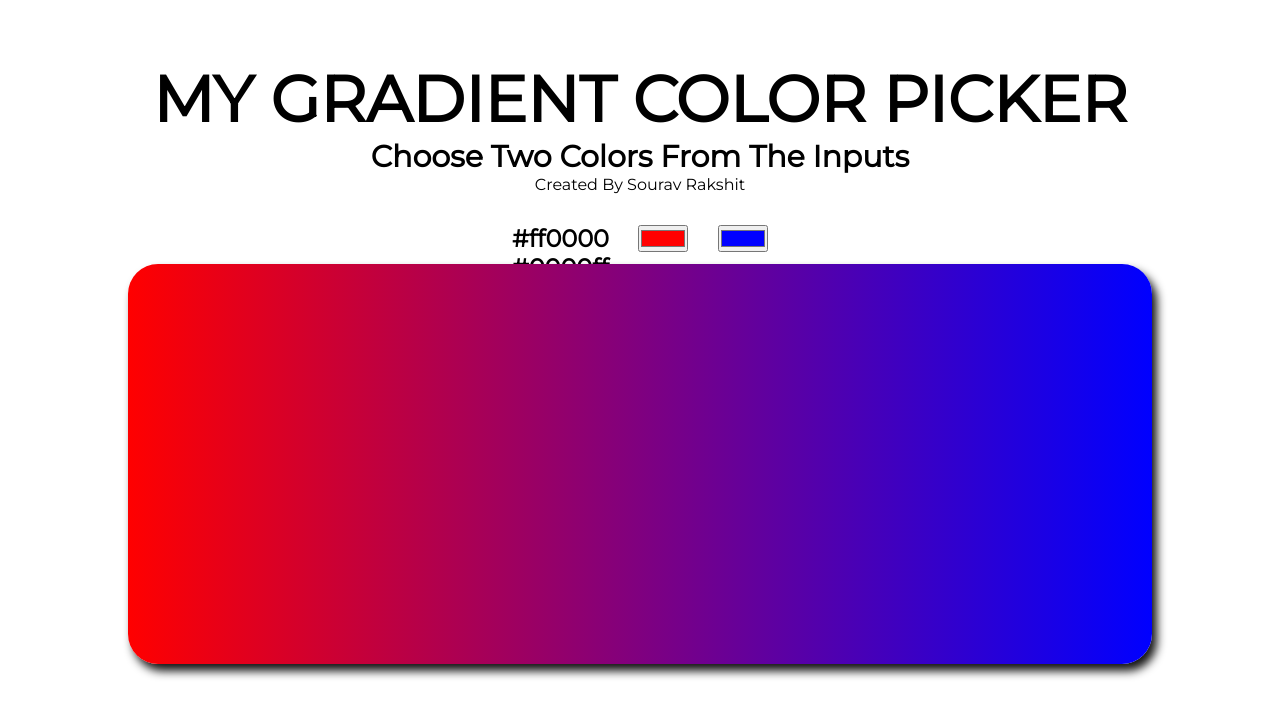
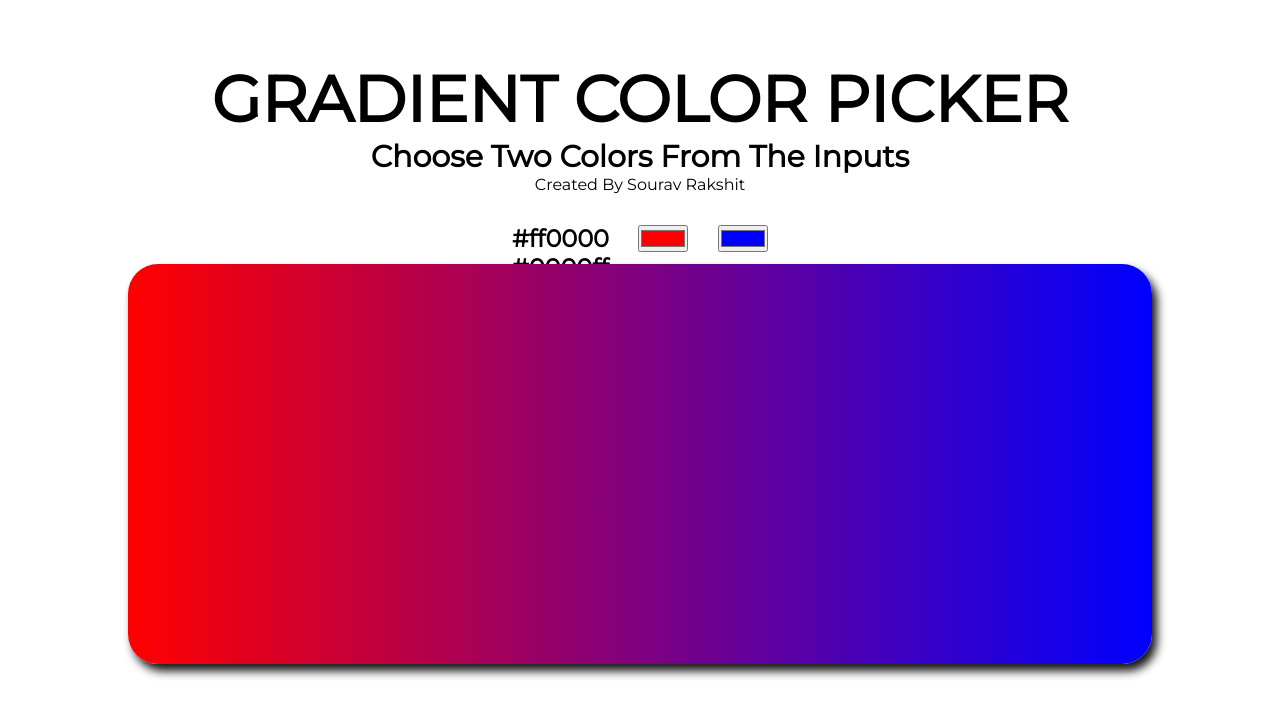
Before and after one commit to souravrax/MyGradientPicker, a plain HTML site: page index.html in a window 1280 px wide. Drawn offline with Linux system fonts and the light colour scheme.

Commit message:
update index.html

```diff
--- a/index.html
+++ b/index.html
@@ -11,7 +11,7 @@
 </head>
 <body>
     <header>
-            <h1>My gradient color picker</h1>
+            <h1>gradient color picker</h1>
             <h2>choose two colors from the inputs</h2>
             <p>created by sourav rakshit</p>
     </header>
```
